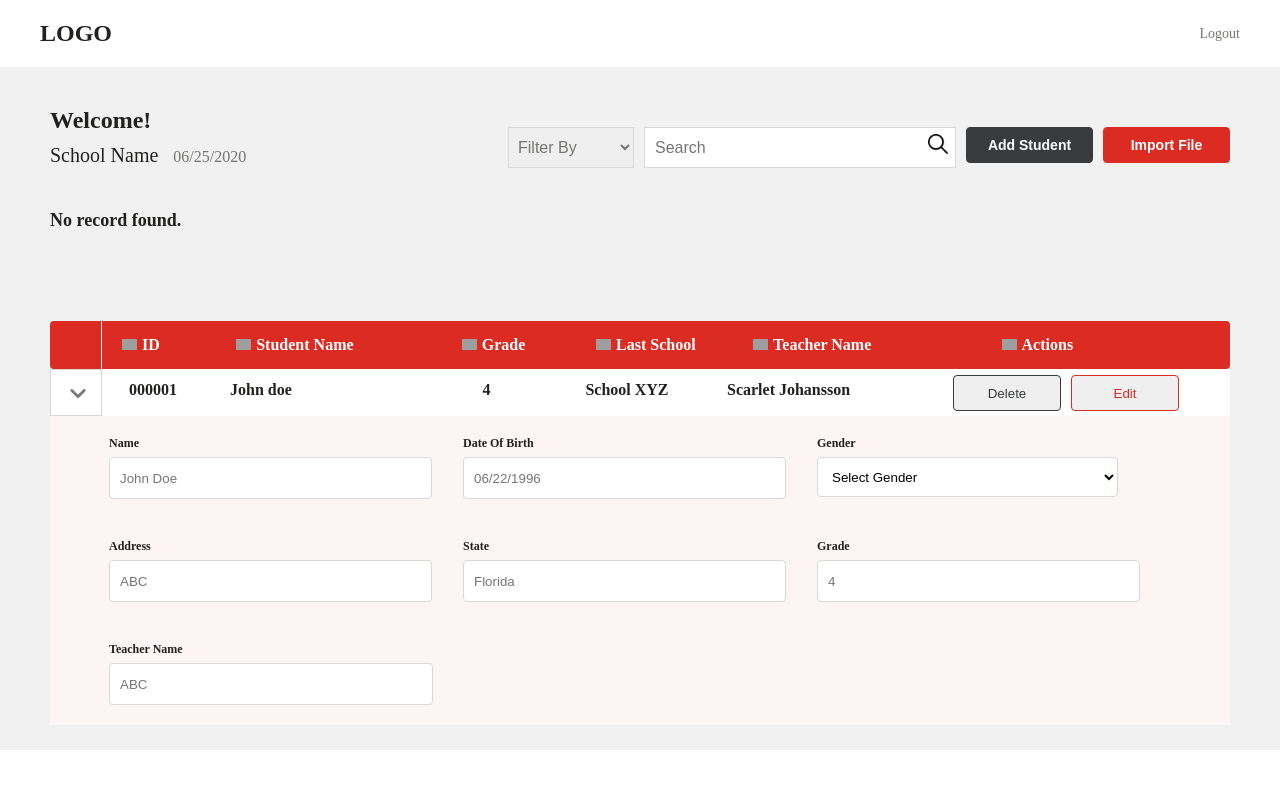
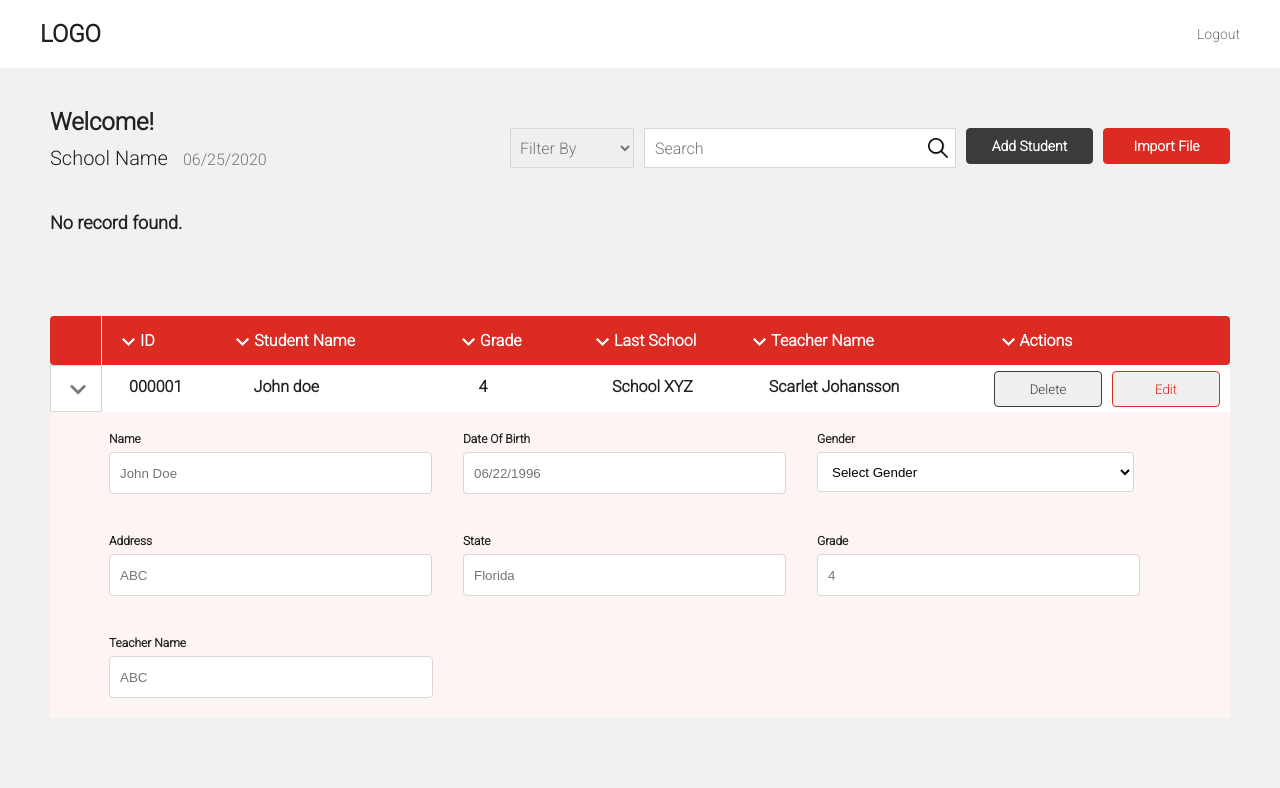
Before and after one commit to akashahmad/schoolRecord, an Angular app: page /login in a window 1280 px wide. Both pictures are taken after typing "Sample", "Sample123" into the empty fields and a click on the button "Login". Shown: the top 788 px of the page. Built offline with nearby package versions, Linux system fonts and the light colour scheme; grey boxes are pictures that could not be loaded.

Commit message:
styling issues fixed and font-family added

```diff
--- a/src/app/dashboard/dashboard.component.html
+++ b/src/app/dashboard/dashboard.component.html
@@ -8,10 +8,10 @@
             class="dataEntry-header">
             <!-- {/* left side portion */} -->
             <div>
-                <div class="welcomeHeading">
+                <div class="welcomeHeading fnt-family-sans">
                     <h5>Welcome!</h5>
                 </div>
-                <div class="schoolName-Date">
+                <div class="schoolName-Date fnt-family-sans">
                     <h5>School Name</h5>
                     <h6>06/25/2020</h6>
                 </div>
@@ -22,24 +22,24 @@
                 <!-- {/* select and input */} -->
                 <div class="select-and-headerDiv">
                     <div>
-                        <select class="selectOption-for-Filter">
+                        <select class="selectOption-for-Filter fnt-family-sans">
                             <option>Filter By</option>
                         </select>
                     </div>
                     <div>
-                        <input class="inputHeader-section" placeholder="Search"/>
+                        <input class="inputHeader-section fnt-family-sans" placeholder="Search"/>
                         <img src="../../assets/images/searchAngular-input.png"/>
                     </div>
                 </div>
                 <!-- {/* buttons */} -->
                 <div class="buttonMainDiv">
-                    <button class="commonButton buttonColor btn-black mrg-left-10">Add Student</button>
-                    <button class="commonButton buttonColor btn-red mrg-left-10">Import File</button>
+                    <button class="commonButton buttonColor btn-black mrg-left-10 fnt-family-sans">Add Student</button>
+                    <button class="commonButton buttonColor btn-red mrg-left-10 fnt-family-sans">Import File</button>
                 </div>
             </div>
         </div>
         <!-- {/* no data message displayed */} -->
-        <div class="message-when-no-records">
+        <div class="message-when-no-records fnt-family-sans">
             <h6>No record found.</h6>
         </div>
         <!-- {/* table section starts from here */} -->
@@ -52,33 +52,33 @@
 
                     <!-- {/* heading of data */} -->
                     <div class="img-span width-10">
-                        <span><img src="../../assets/images/downwardarrow.png" width="15px"/></span>
-                        <li class="schoolName">ID</li>
+                        <span><img src="../../assets/images/transparentArrow.png" width="13px"/></span>
+                        <li class="schoolName fnt-family-sans">ID</li>
                     </div>
                     <!-- {/* Studengt Name */} -->
                     <div class="img-span-StudentName width-18">
-                        <span><img src="../../assets/images/downwardarrow.png" width="15px"/></span>
-                        <li class="schoolName">Student Name</li>
+                        <span><img src="../../assets/images/transparentArrow.png" width="13px"/></span>
+                        <li class="schoolName fnt-family-sans">Student Name</li>
                     </div>
                     <!-- {/* Grade */} -->
                     <div class="img-span width-10">
-                        <span><img src="../../assets/images/downwardarrow.png" width="15px"/></span>
-                        <li class="schoolName">Grade</li>
+                        <span><img src="../../assets/images/transparentArrow.png" width="13px"/></span>
+                        <li class="schoolName fnt-family-sans">Grade</li>
                     </div>
                     <!-- {/* LAst School */} -->
                     <div class="img-span width-12">
-                        <span><img src="../../assets/images/downwardarrow.png" width="15px"/></span>
-                        <li class="schoolName">Last School</li>
+                        <span><img src="../../assets/images/transparentArrow.png" width="13px"/></span>
+                        <li class="schoolName fnt-family-sans">Last School</li>
                     </div>
                     <!-- {/* Teacher Name */} -->
                     <div class="img-span width-20">
-                        <span><img src="../../assets/images/downwardarrow.png" width="15px"/></span>
-                        <li class="schoolName">Teacher Name</li>
+                        <span><img src="../../assets/images/transparentArrow.png" width="13px"/></span>
+                        <li class="schoolName fnt-family-sans">Teacher Name</li>
                     </div>
                     <!-- {/* Actions */} -->
                     <div class="img-span-actionsCell width-20">
-                        <span><img src="../../assets/images/downwardarrow.png" width="15px"/></span>
-                        <li class="schoolName">Actions</li>
+                        <span><img src="../../assets/images/transparentArrow.png" width="13px"/></span>
+                        <li class="schoolName fnt-family-sans">Actions</li>
                     </div>
                 </ul>
             </div>
@@ -88,25 +88,25 @@
                     <div>
                         <li class="body-Li-Image"><img src="../../assets/images/tableDropdown.png" width="16px"/></li>
                     </div>
-                    <div class="data-of-content width-10">
-                        <li class="studentId">000001</li>
+                    <div class="width-10">
+                        <li class="studentId fnt-family-sans">000001</li>
                     </div>
                     <div class="data-of-contentName width-18">
-                        <li class="studentName">John doe</li>
+                        <li class="studentName fnt-family-sans">John doe</li>
                     </div>
-                    <div class="data-of-content width-10">
-                        <li class="studentGrade">4</li>
+                    <div class="width-10">
+                        <li class="studentGrade fnt-family-sans">4</li>
                     </div>
                     <div class="data-of-content width-12">
-                        <li class="schoolName">School XYZ</li>
+                        <li class="schoolName fnt-family-sans">School XYZ</li>
                     </div>
                     <div class="data-of-content width-20">
-                        <li class="TeacherName">Scarlet Johansson</li>
+                        <li class="TeacherName fnt-family-sans">Scarlet Johansson</li>
                     </div>
                     <div class="data-of-content buttonMarginLEft width-20">
                         <div class="buttons-of-body">
-                            <button class="commonButton border-black-button">Delete</button>
-                            <button class="commonButton border-red-button mrg-left-10">Edit</button>
+                            <button class="commonButton border-black-button fnt-family-sans">Delete</button>
+                            <button class="commonButton border-red-button mrg-left-10 fnt-family-sans">Edit</button>
                         </div>
                     </div>
                 </ul>
--- a/src/app/header/header.component.html
+++ b/src/app/header/header.component.html
@@ -2,8 +2,8 @@
   <div class="headerMainDiv">
       <!-- {/* header */} -->
       <div class="header">
-          <h5>LOGO</h5>
-          <span (click)="logout()">Logout</span>
+          <h5 class="fnt-family-sans">LOGO</h5>
+          <span (click)="logout()" class="fnt-family-sans">Logout</span>
       </div>
   </div>
 </div>
--- a/src/index.html
+++ b/src/index.html
@@ -5,6 +5,7 @@
   <title>ArconeFrontend</title>
   <base href="/">
   <meta name="viewport" content="width=device-width, initial-scale=1">
+  <link href="https://fonts.googleapis.com/css2?family=Roboto:wght@300&display=swap" rel="stylesheet">
   <link rel="icon" type="image/x-icon" href="favicon.ico">
 </head>
 <body>
--- a/src/styles.css
+++ b/src/styles.css
@@ -91,9 +91,14 @@ bodY{
   height: 100%;
   margin: 0px;
   padding: 0px;
+  font-family: 'Roboto', sans-serif;
+  background-color: #F1F1F1;
 }
 div#root {
   height: 100%;
+}
+.fnt-family-sans{
+  font-family: 'Roboto', sans-serif;
 }
 /* ends here */
 
@@ -347,10 +352,10 @@ padding-left: 15px;
 padding-top: 4px;
 }
 /* right side css of header */
-.dataEntry-header .leftSide-inputs-buttons{
+/* .dataEntry-header .leftSide-inputs-buttons{
   display: flex;
   padding-top: 20px;
-}
+} */
 .dataEntry-header .leftSide-inputs-buttons .selectOption-for-Filter{
   height: 37px;
   padding: 5px 40px 6px 5px;
@@ -390,7 +395,7 @@ color: #212120;
 }
 /* body section of table */
 .tableBody{
-  padding: 25px 0px 25px 0px;
+  padding: 18px 0px 25px 0px;
 }
 .tableBody .header-ImgAndHeading{
   border-radius: 4px;
@@ -548,8 +553,8 @@ padding-top: 4px;
   padding-top: 20px;
 }
 .dataEntry-header .leftSide-inputs-buttons .selectOption-for-Filter{
-  height: 41px;
-  padding: 5px 40px 6px 5px;
+  height: 40px;
+  padding: 5px 40px 5px 5px;
   font-size: 16px;
   font-weight: normal;
   color: #767573;
@@ -559,7 +564,7 @@ padding-top: 4px;
   display: flex;
 }
 .dataEntry-header .leftSide-inputs-buttons .inputHeader-section{
-      padding: 1px 30px 1px 10px;
+      padding: 1px 30px 0px 10px;
       width: 270px;
       margin: 0px 0px 0px 10px;
       border: 1px solid #DAD8D5;
@@ -573,7 +578,7 @@ padding-top: 4px;
   position: absolute;
   z-index: 1111;
   position: absolute;
-  margin: 7px 0px 0px -28px;
+  margin: 10px 0px 0px -28px;
 }
 /* message for records */
 .message-when-no-records{
@@ -586,7 +591,7 @@ color: #212120;
 }
 /* body section of table */
 .tableBody{
-  padding: 25px 0px 25px 0px;
+  padding: 18px 0px 25px 0px;
 }
 .tableBody .header-ImgAndHeading{
   border-radius: 4px;
@@ -649,7 +654,7 @@ color: #212120;
   color: #212120;
 }
 .tableBody .body-ImgAndData ul .studentName{
-  padding: 12px 0px 0px 10px;
+  padding: 12px 0px 0px 35px;
   font-size: 16px;
   font-weight: bold;
   color: #212120;
@@ -660,14 +665,17 @@ color: #212120;
   font-weight: bold;
   color: #212120;
 }
+.tableBody .body-ImgAndData ul .data-of-content{
+  padding: 0px 0px 0px 17px;
+}
 .tableBody .body-ImgAndData ul .schoolName{
-  padding: 12px 0px 0px 35px;
+  padding: 12px 0px 0px 50px;
   font-size: 16px;
   font-weight: bold;
   color: #212120;
 }
 .tableBody .body-ImgAndData ul .TeacherName{
-  padding: 12px 0px 0px 35px;
+  padding: 12px 0px 0px 50px;
   font-size: 16px;
   font-weight: bold;
   color: #212120;
@@ -725,7 +733,7 @@ color: #212120;
   border-radius: 4px;
   border: solid 1px #DAD8D5;
   background-color: #FFFFFF;
-  width: 90%;
+  width: 95%;
   margin: 6px 0px 0px 0px;
   padding: 0px 10px 0px 10px;
 }
```
Also changed, not shown: src/app/log-in/log-in.component.html (+9 -9 lines), src/assets/images/transparentArrow.png (added).
